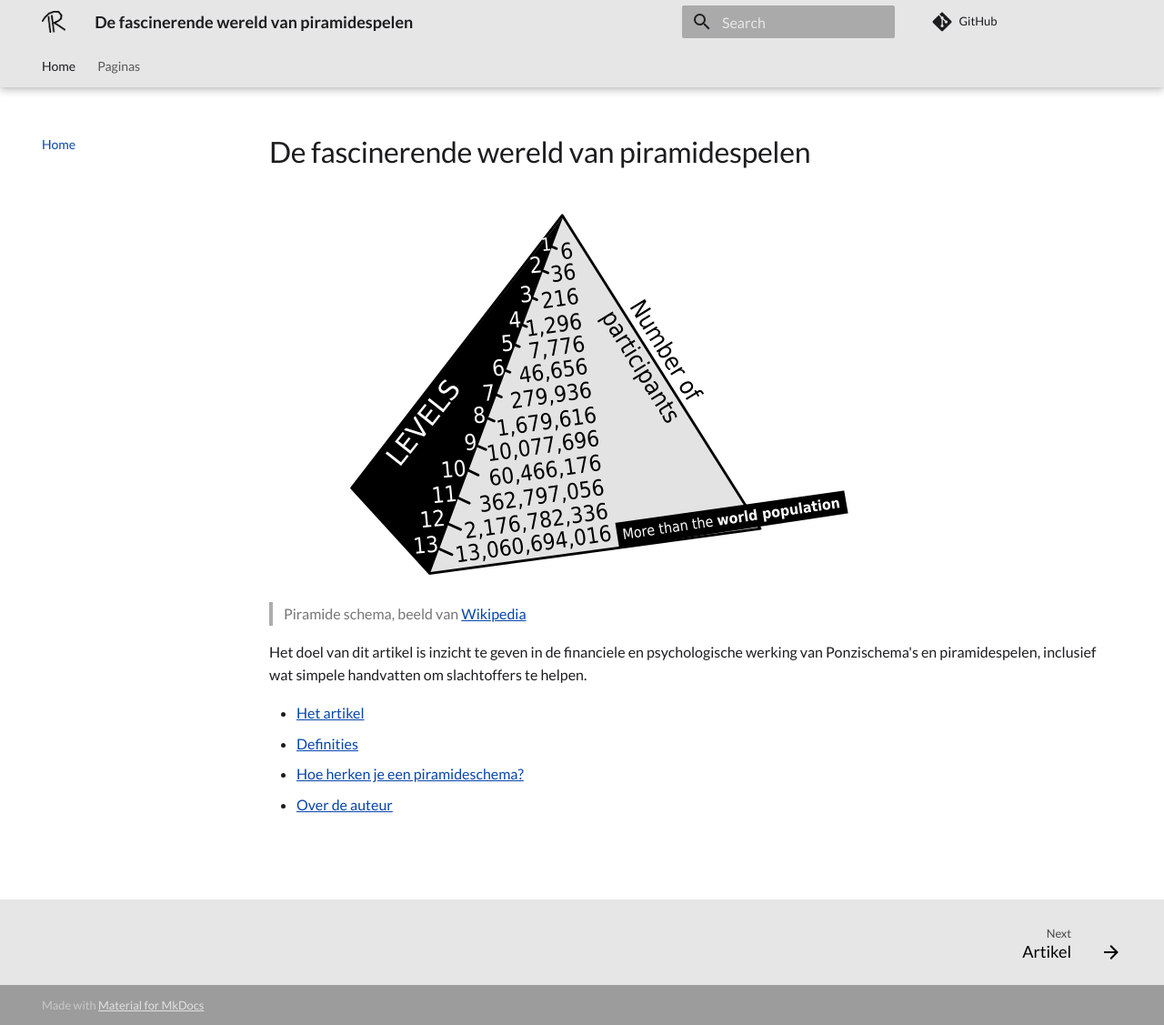
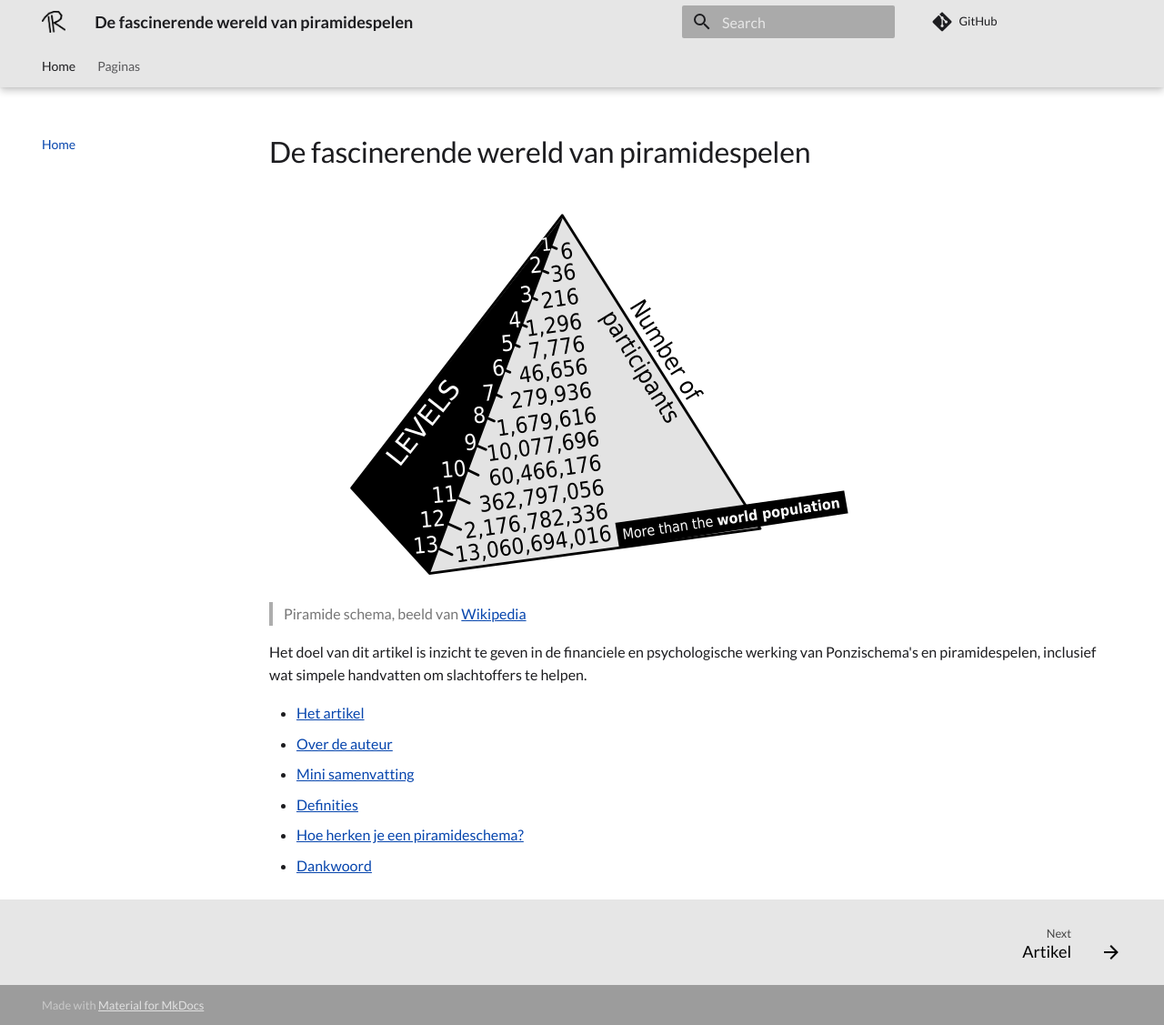
Before and after one commit to richelbilderbeek/artikel_vrijdenker_piramidespelen, an MkDocs documentation site: the page built from docs/index.md, in a window 1280 px wide and 1127 px high. Shown: the whole window at 91% size. Built offline with MkDocs 1.6.1 and Material for MkDocs 9.7.7, drawn with Linux system fonts in a browser that asks for light colours; comment, search, counter and statistics services are not loaded.

```diff
--- a/docs/index.md
+++ b/docs/index.md
@@ -9,6 +9,8 @@ en psychologische werking van Ponzischema's en piramidespelen,
 inclusief wat simpele handvatten om slachtoffers te helpen.
 
 - [Het artikel](paginas/artikel.md)
+- [Over de auteur](paginas/over_de_auteur.md)
+- [Mini samenvatting](paginas/mini_samenvatting.md)
 - [Definities](paginas/definities.md)
 - [Hoe herken je een piramideschema?](paginas/herkennen.md)
-- [Over de auteur](paginas/over_de_auteur.md)
+- [Dankwoord](paginas/dankwoord.md)
```
Also changed, not shown: README.md (+2 -0 lines), 3 other files.
